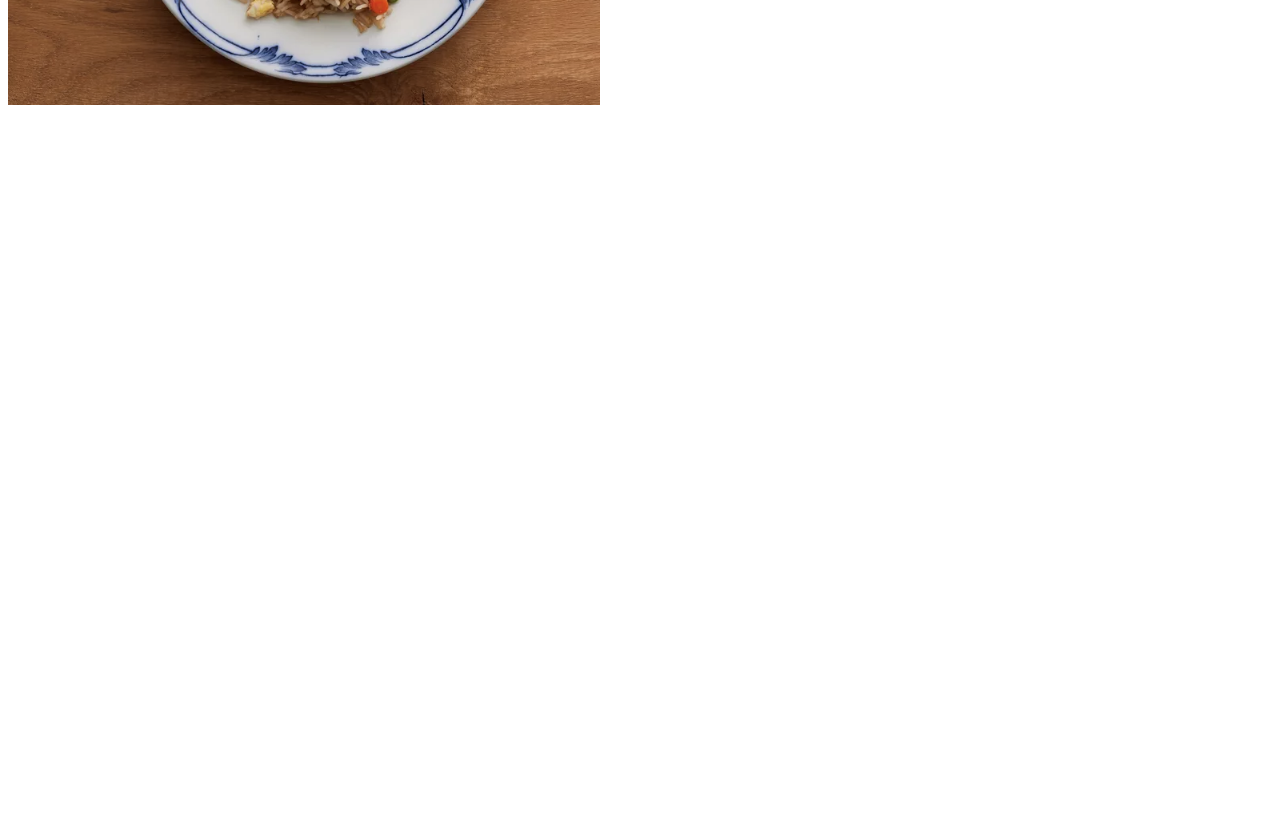
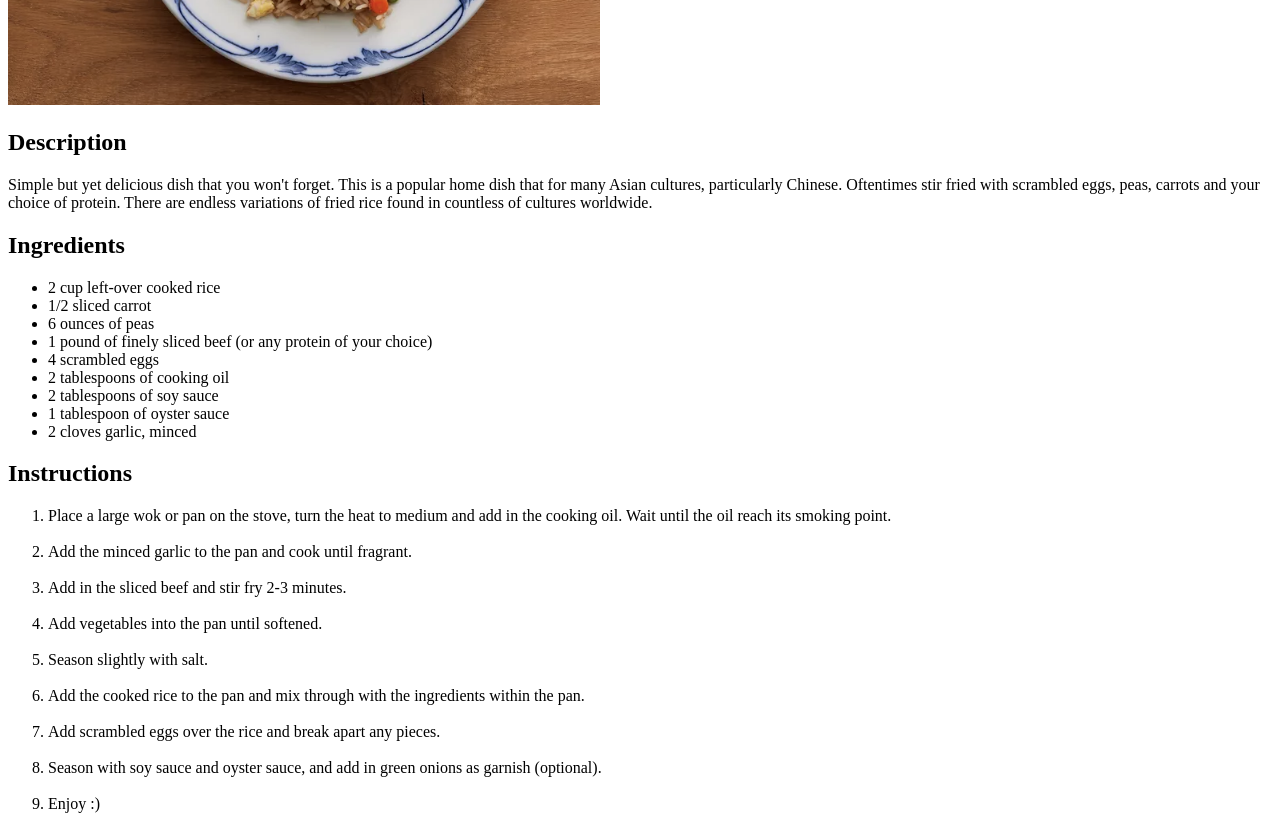
Before and after one commit to BingBong0801/odin-recipes, a plain HTML site: page recipes/fried_rice.html in a window 1280 px wide. Shown: the part 420-1249 px from the top of the page. Before the commit the page ends 800 px from the top, so only its background shows below. Drawn offline with Linux system fonts and the light colour scheme.

Commit message:
Updated contents

```diff
--- a/recipes/fried_rice.html
+++ b/recipes/fried_rice.html
@@ -6,7 +6,37 @@
     </head>
 
     <body>
-        <h1>Fried Rice</h1>
+        <h1><u>Fried Rice</u></h1>
         <img src="friedrice1.png">
+
+        <h2>Description</h2>
+        <p>Simple but yet delicious dish that you won't forget. This is a popular home dish that for many Asian cultures, particularly Chinese. Oftentimes stir fried with scrambled eggs, peas, carrots and your choice of protein.  There are endless variations of fried rice found in countless of cultures worldwide.</p>
+
+        <h2>Ingredients</h2>
+
+        <ul>
+            <li>2 cup left-over cooked rice</li>
+            <li>1/2 sliced carrot</li>
+            <li>6 ounces of peas</li>
+            <li>1 pound of finely sliced beef (or any protein of your choice)</li>
+            <li>4 scrambled eggs</li>
+            <li>2 tablespoons of cooking oil</li>
+            <li>2 tablespoons of soy sauce</li>
+            <li>1 tablespoon of oyster sauce</li>
+            <li>2 cloves garlic, minced</li>
+        </ul>
+
+        <h2>Instructions</h2>
+        <ol>
+            <li>Place a large wok or pan on the stove, turn the heat to medium and add in the cooking oil. Wait until the oil reach its smoking point.</li><br>
+            <li>Add the minced garlic to the pan and cook until fragrant.</li><br>
+            <li>Add in the sliced beef and stir fry 2-3 minutes.</li><br>
+            <li>Add vegetables into the pan until softened.</li><br>
+            <li>Season slightly with salt.</li><br>
+            <li>Add the cooked rice to the pan and mix through with the ingredients within the pan.</li><br>
+            <li>Add scrambled eggs over the rice and break apart any pieces.</li><br>
+            <li>Season with soy sauce and oyster sauce, and add in green onions as garnish (optional).</li><br>
+            <li>Enjoy :)</li>
+        </ol>
     </body>
 </html>
```
